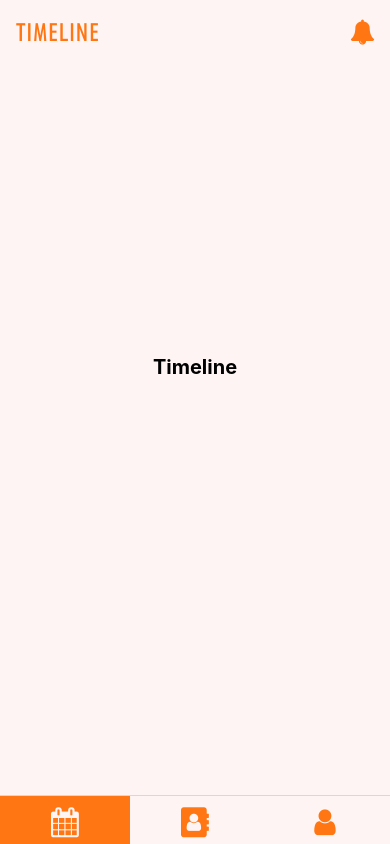
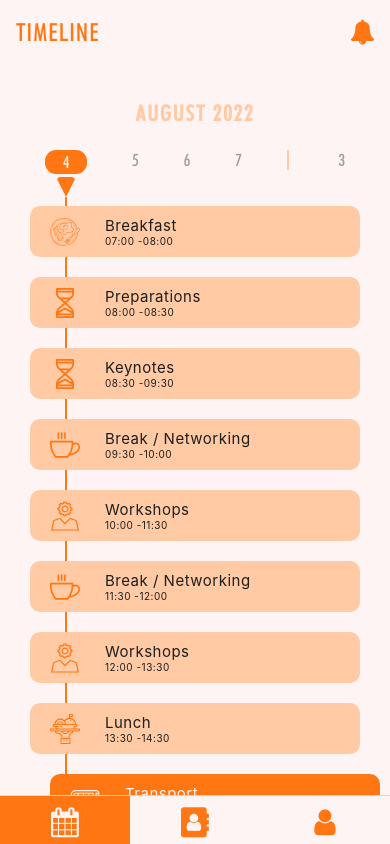
Before and after one commit to ahmedbechirmezhoud/SYP, a React Native app: screen /Root in a window 390 px wide. Built offline with nearby package versions, Linux system fonts and the light colour scheme; what expo-linking would draw is missing.

Commit message:
add Timeline Screen

```diff
--- a/screens/TimelineScreen.tsx
+++ b/screens/TimelineScreen.tsx
@@ -1,11 +1,80 @@
-import { StyleSheet, Text, View  } from 'react-native';
-import Colors from '../constants/Colors';
+import { useEffect, useState, useRef } from "react";
+import { StyleSheet, Text, View, Animated } from "react-native";
+import Colors from "../constants/Colors";
+import Layout from "../constants/Layout";
+import Event from "../components/Event";
+
+import data from "../schedule-data";
+import moment from "moment";
 
 export default function TimelineScreen() {
+  const [days, setDays] = useState([3, 4, 5, 6, 7]);
+  const fadeAnim = useRef(new Animated.Value(0)).current;
+
+  useEffect(() => {
+    Animated.timing(fadeAnim, {
+      toValue: 1,
+      duration: 800,
+      useNativeDriver: true,
+    }).start();
+  }, [fadeAnim, days]);
+
+  useEffect(() => {
+    if (
+      moment("2022-08-04 15:00:00").isBetween(
+        "2022-08-03 00:00:00",
+        "2022-08-07 23:59:59"
+      )
+    )
+      setDays((prev) => {
+        for (let idx = 0; idx <= moment("2022-08-04 15:00:00").day() - 4; idx++)
+          prev.push(prev.shift() || 0);
+        return [...prev];
+      });
+  }, []);
+
   return (
-    <View style={styles.container}>
-      <Text style={styles.title}>Timeline</Text>
-      <View style={styles.separator} />
+    <View style={{ backgroundColor: Colors["backgroundColor"], flex: 1 }}>
+      <View style={styles.container}>
+        <Text style={styles.title}>August 2022</Text>
+        <View style={styles.days}>
+          {days.map((day, i) => (
+            <View
+              key={i}
+              style={[styles.dayWarpper, i ? { flexDirection: "row" } : {}]}
+            >
+              {day === 3 && i ? <View style={styles.separator} /> : <></>}
+              <Animated.Text
+                onPress={() => {
+                  fadeAnim.setValue(0);
+                  setDays((prev) => {
+                    for (let idx = 0; idx <= i - 1; idx++)
+                      prev.push(prev.shift() || 0);
+                    return [...prev];
+                  });
+                }}
+                style={[styles.day, !i && styles.active, { opacity: fadeAnim }]}
+                key={i}
+              >
+                {day}
+              </Animated.Text>
+              {!i && (
+                <>
+                  <View style={styles.triangle} />
+                  <View style={styles.line} />
+                </>
+              )}
+            </View>
+          ))}
+        </View>
+        <Animated.ScrollView style={[styles.events, { opacity: fadeAnim }]}>
+          {data
+            .filter((val, idx) => val["day"] == days[0])
+            .map((ev, i) => (
+              <Event {...ev} day={days[0].toString()} key={i} />
+            ))}
+        </Animated.ScrollView>
+      </View>
     </View>
   );
 }
@@ -13,17 +82,70 @@ export default function TimelineScreen() {
 const styles = StyleSheet.create({
   container: {
     flex: 1,
-    alignItems: 'center',
-    justifyContent: 'center',
-    backgroundColor: Colors["backgroundColor"]
+    alignItems: "center",
+    justifyContent: "flex-start",
+    backgroundColor: Colors["backgroundColor"],
+    marginTop: 100,
   },
   title: {
-    fontSize: 20,
-    fontWeight: 'bold',
+    fontSize: 22,
+    fontWeight: "bold",
+    fontFamily: "futura",
+    textTransform: "uppercase",
+    color: Colors["tintColorLight"],
+    letterSpacing: 2,
+  },
+  days: {
+    position: "absolute",
+    flexDirection: "row",
+    alignItems: "flex-start",
+    justifyContent: "space-evenly",
+    width: Layout.window.width,
+    marginTop: 50,
+  },
+  day: {
+    color: "#9D9D9D",
+    fontSize: 17,
+    fontFamily: "futura",
+  },
+  active: {
+    color: "#FFF4F4",
+    backgroundColor: Colors["primaryColor"],
+    paddingVertical: 2,
+    paddingHorizontal: 18,
+    borderRadius: 11,
+  },
+  dayWarpper: {
+    justifyContent: "flex-end",
+    alignItems: "center",
+  },
+  triangle: {
+    width: 0,
+    height: 0,
+    backgroundColor: "transparent",
+    borderStyle: "solid",
+    borderLeftWidth: 10,
+    borderRightWidth: 10,
+    borderBottomWidth: 20,
+    borderLeftColor: "transparent",
+    borderRightColor: "transparent",
+    borderBottomColor: Colors["primaryColor"],
+    borderRadius: 5,
+    transform: [{ rotate: "180deg" }],
+    marginTop: 3,
   },
   separator: {
-    marginVertical: 30,
-    height: 1,
-    width: '80%',
+    width: 2,
+    height: 20,
+    backgroundColor: Colors["tintColorLight"],
+    marginRight: 50,
+  },
+  line: {
+    width: 2,
+    height: Layout.window.height,
+    backgroundColor: Colors["primaryColor"],
+  },
+  events: {
+    marginTop: 70,
   },
 });
```
